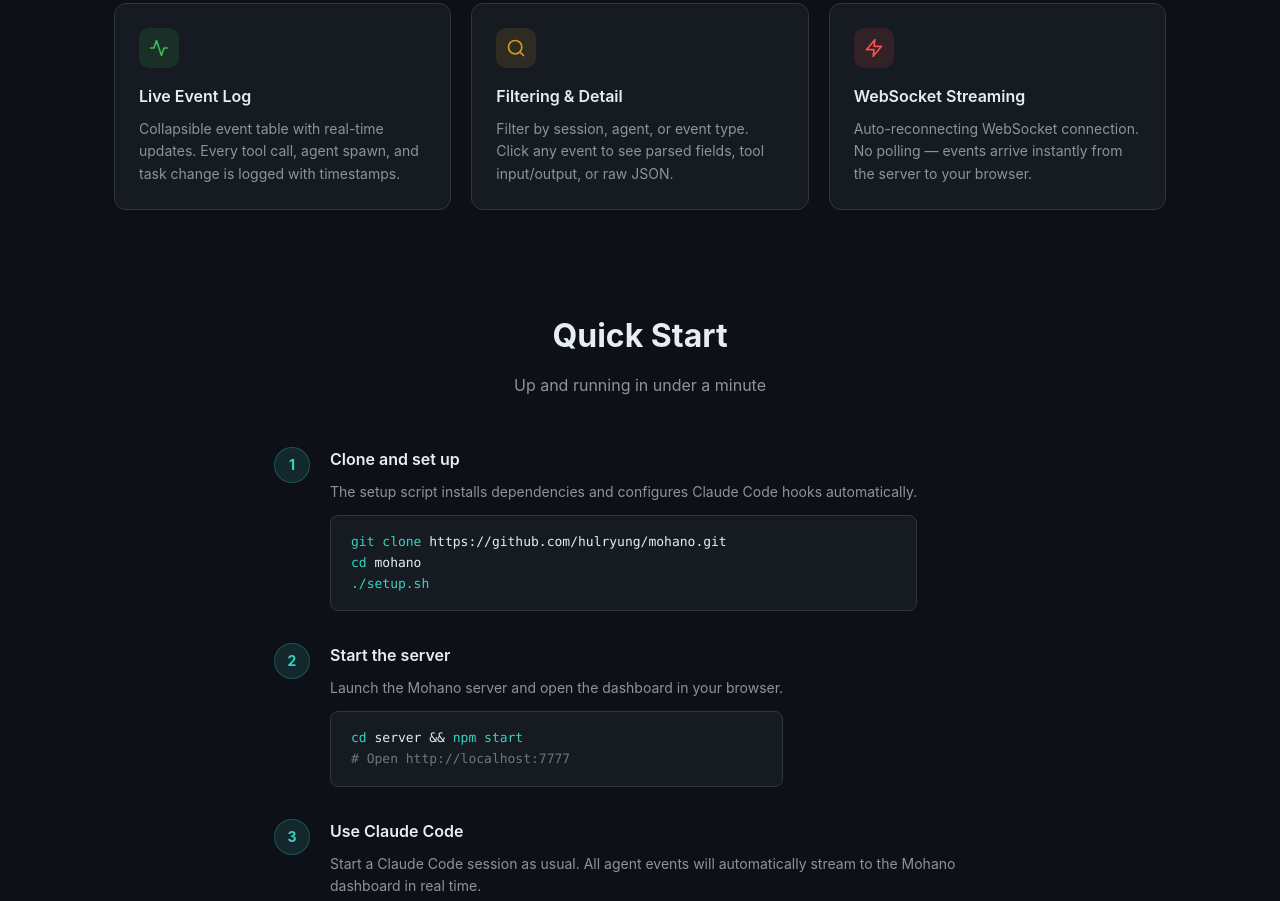
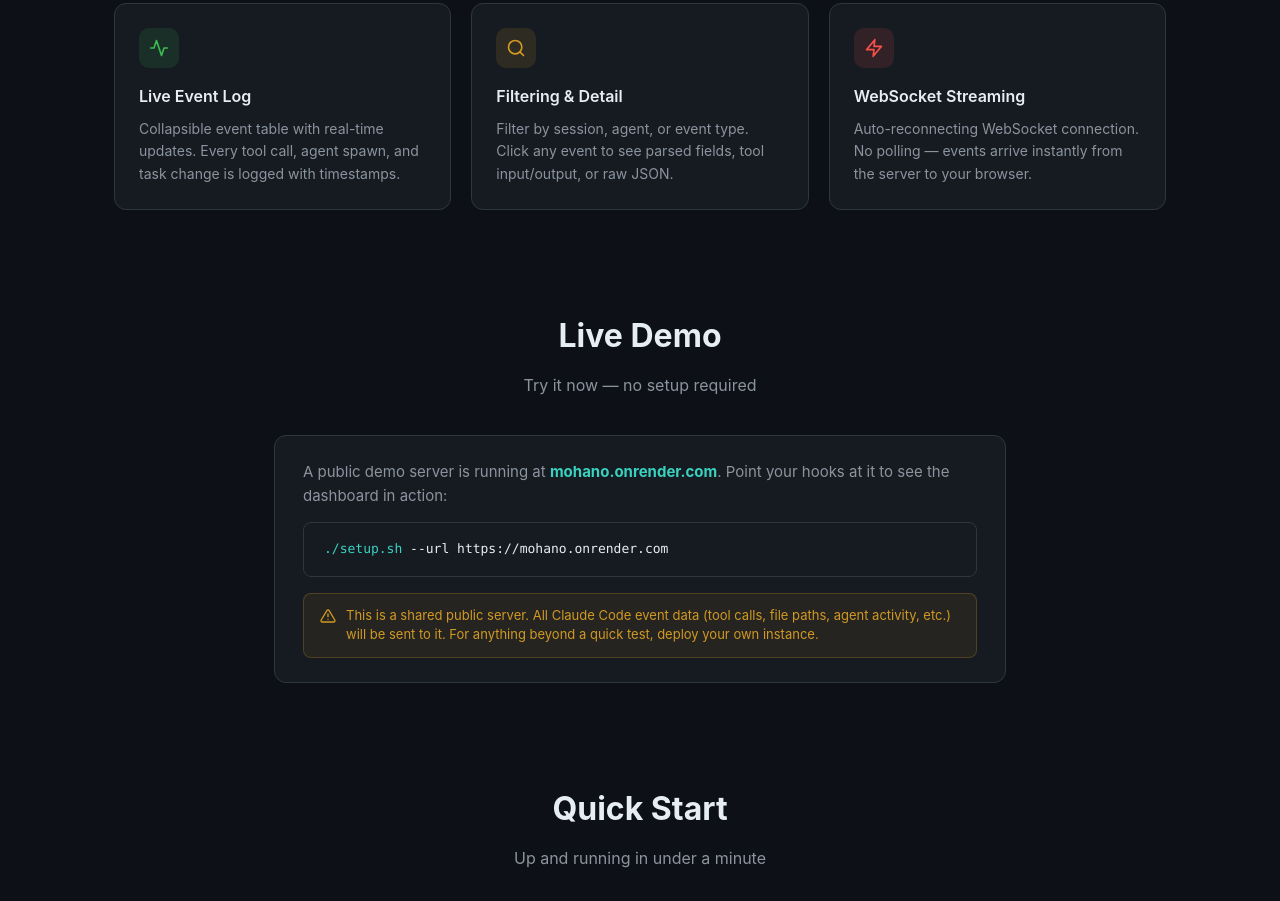
Before and after one commit to hulryung/mohano, a website: page docs/index.html in a window 1280 px wide. Shown: the part 1899-2800 px from the top of the page. Drawn offline with Linux system fonts and the light colour scheme.

Commit message:
Add live demo section with privacy warning
Public demo at mohano.onrender.com with a note that all Claude Code
event data is sent to the shared server.

```diff
--- a/docs/index.html
+++ b/docs/index.html
@@ -436,6 +436,63 @@
       line-height: 1.6;
     }
 
+    /* --- Demo --- */
+    .demo {
+      max-width: 780px;
+      margin: 0 auto 100px;
+      padding: 0 24px;
+    }
+
+    .demo h3 {
+      text-align: center;
+      font-size: 32px;
+      font-weight: 700;
+      margin-bottom: 12px;
+    }
+
+    .demo .section-sub {
+      text-align: center;
+      font-size: 16px;
+      color: var(--text-secondary);
+      margin-bottom: 36px;
+    }
+
+    .demo-box {
+      background: var(--bg-secondary);
+      border: 1px solid var(--border);
+      border-radius: 12px;
+      padding: 24px 28px;
+    }
+
+    .demo-box p {
+      font-size: 15px;
+      color: var(--text-secondary);
+      line-height: 1.6;
+    }
+
+    .demo-box a {
+      color: var(--accent-cyan);
+    }
+
+    .demo-warning {
+      display: flex;
+      align-items: flex-start;
+      gap: 10px;
+      margin-top: 16px;
+      padding: 12px 16px;
+      background: rgba(210, 153, 34, 0.08);
+      border: 1px solid rgba(210, 153, 34, 0.25);
+      border-radius: 8px;
+      font-size: 13px;
+      color: var(--accent-orange);
+      line-height: 1.5;
+    }
+
+    .demo-warning svg {
+      flex-shrink: 0;
+      margin-top: 2px;
+    }
+
     /* --- Quick Start --- */
     .quickstart {
       max-width: 780px;
@@ -664,6 +721,7 @@
     </div>
     <ul class="nav-links">
       <li class="hide-mobile"><a href="#features">Features</a></li>
+      <li class="hide-mobile"><a href="#demo">Demo</a></li>
       <li class="hide-mobile"><a href="#quickstart">Quick Start</a></li>
       <li>
         <a href="https://github.com/hulryung/mohano" class="nav-github">
@@ -773,6 +831,22 @@
     </div>
   </section>
 
+  <!-- Live Demo -->
+  <section class="demo" id="demo">
+    <h3>Live Demo</h3>
+    <p class="section-sub">Try it now &mdash; no setup required</p>
+    <div class="demo-box">
+      <p>A public demo server is running at <a href="https://mohano.onrender.com"><strong>mohano.onrender.com</strong></a>. Point your hooks at it to see the dashboard in action:</p>
+      <div class="code-block" style="margin-top: 14px;">
+        <span class="cmd">./setup.sh</span> --url https://mohano.onrender.com
+      </div>
+      <div class="demo-warning">
+        <svg width="16" height="16" viewBox="0 0 24 24" fill="none" stroke="currentColor" stroke-width="2" stroke-linecap="round" stroke-linejoin="round"><path d="M10.29 3.86L1.82 18a2 2 0 0 0 1.71 3h16.94a2 2 0 0 0 1.71-3L13.71 3.86a2 2 0 0 0-3.42 0z"/><line x1="12" y1="9" x2="12" y2="13"/><line x1="12" y1="17" x2="12.01" y2="17"/></svg>
+        <span>This is a shared public server. All Claude Code event data (tool calls, file paths, agent activity, etc.) will be sent to it. For anything beyond a quick test, deploy your own instance.</span>
+      </div>
+    </div>
+  </section>
+
   <!-- Quick Start -->
   <section class="quickstart" id="quickstart">
     <h3>Quick Start</h3>
```
Also changed, not shown: README.md.
